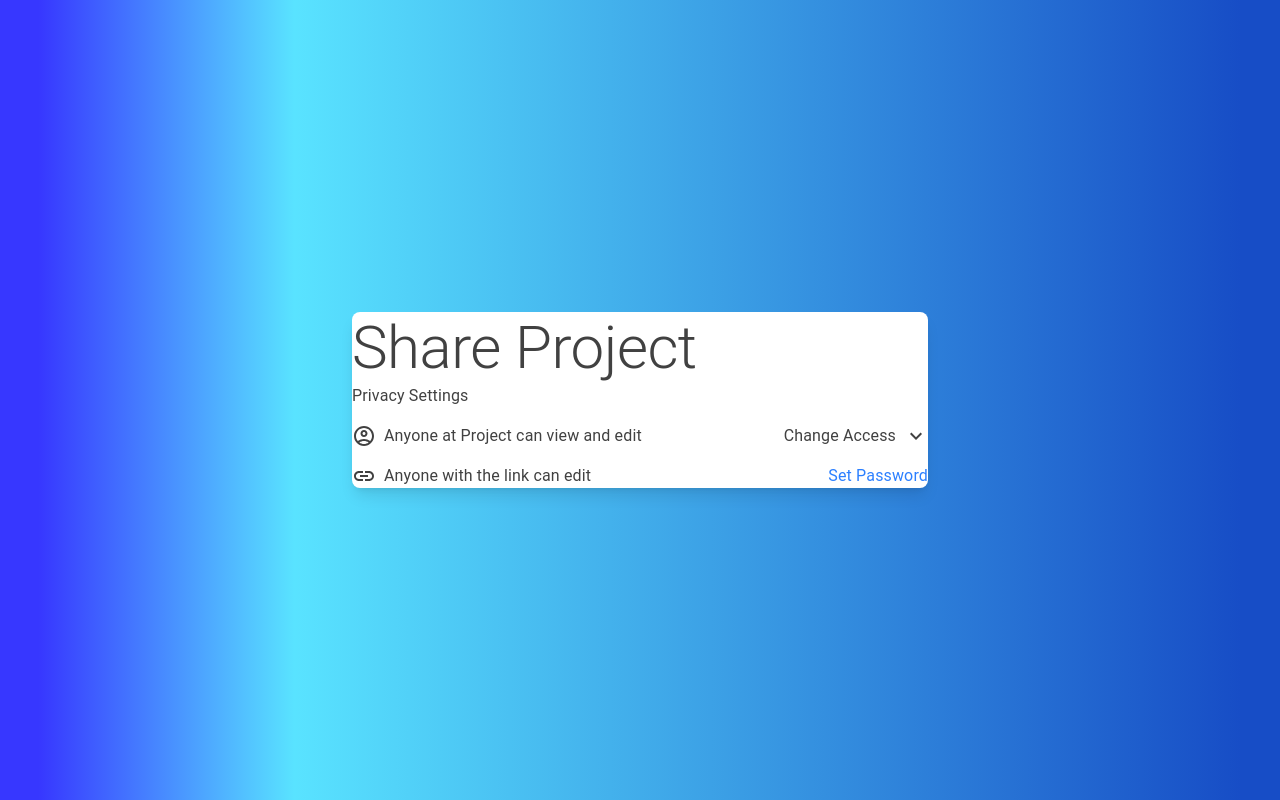
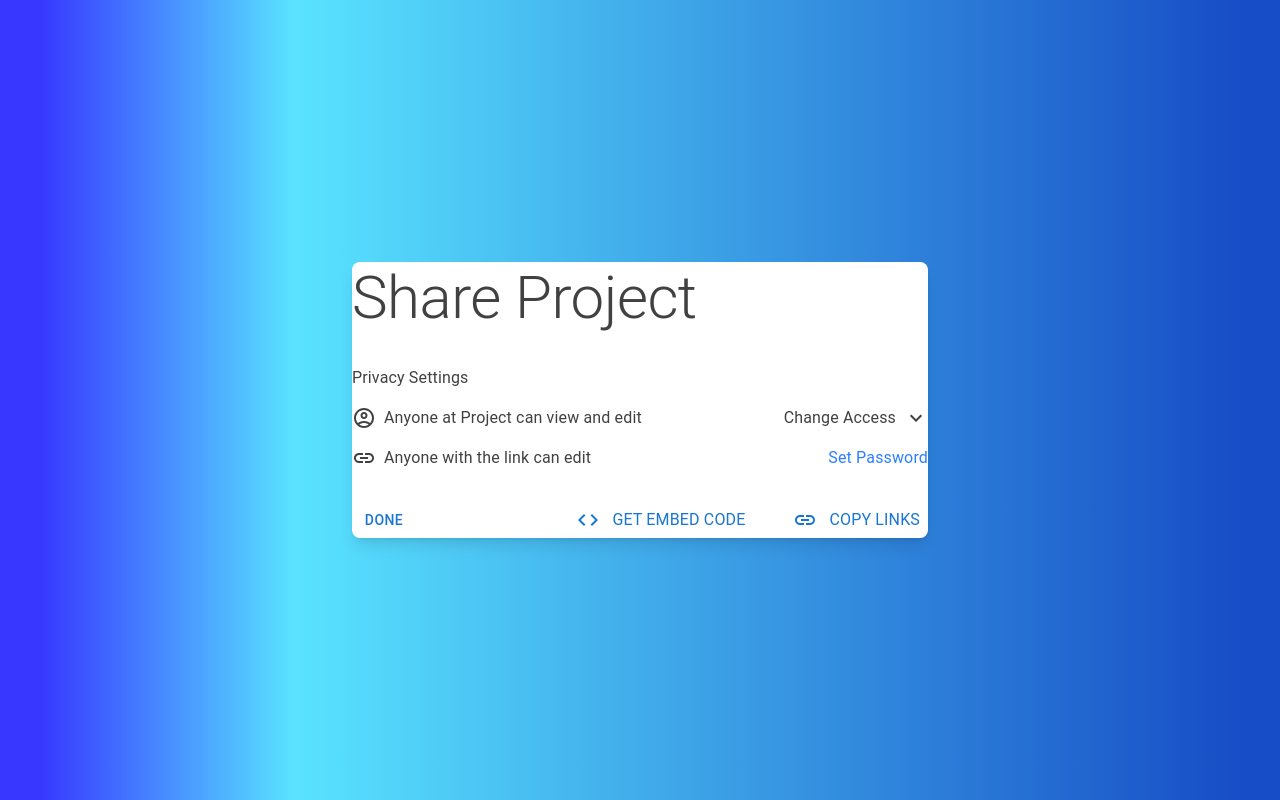
Before and after one commit to VladyslavAslanov/PumpITup-Technical-Assignment, a React (Vite) app: page / in a window 1280 px wide. Built offline with nearby package versions, Linux system fonts and the light colour scheme.

Commit message:
feat: basic Footer component

```diff
--- a/src/App.tsx
+++ b/src/App.tsx
@@ -1,11 +1,13 @@
 import { Box, Typography } from '@mui/material'
 import PrivacySettings from './components/PrivacySettings.tsx'
+import Footer from './components/Footer.tsx'
 
 const App = () => {
   return (
-    <Box className="rounded-lg shadow-lg w-xl bg-white">
+    <Box className="flex flex-col gap-8 rounded-lg shadow-lg w-xl bg-white">
       <Typography variant="h2">Share Project</Typography>
       <PrivacySettings />
+      <Footer />
     </Box>
   )
 }
--- /dev/null
+++ b/src/components/Footer.tsx
@@ -0,0 +1,24 @@
+import { Box, Button, Typography } from '@mui/material'
+import InsertLinkOutlinedIcon from '@mui/icons-material/InsertLinkOutlined'
+import CodeOutlinedIcon from '@mui/icons-material/CodeOutlined'
+
+const Footer = () => {
+  return (
+    <Box className="flex justify-between items-center">
+      <Button>Done</Button>
+      <Box className="flex gap-8">
+        <Button className="flex gap-3">
+          <CodeOutlinedIcon />
+          <Typography>Get embed Code</Typography>
+        </Button>
+
+        <Button className="flex gap-3">
+          <InsertLinkOutlinedIcon />
+          <Typography>Copy Links</Typography>
+        </Button>
+      </Box>
+    </Box>
+  )
+}
+
+export default Footer
```
